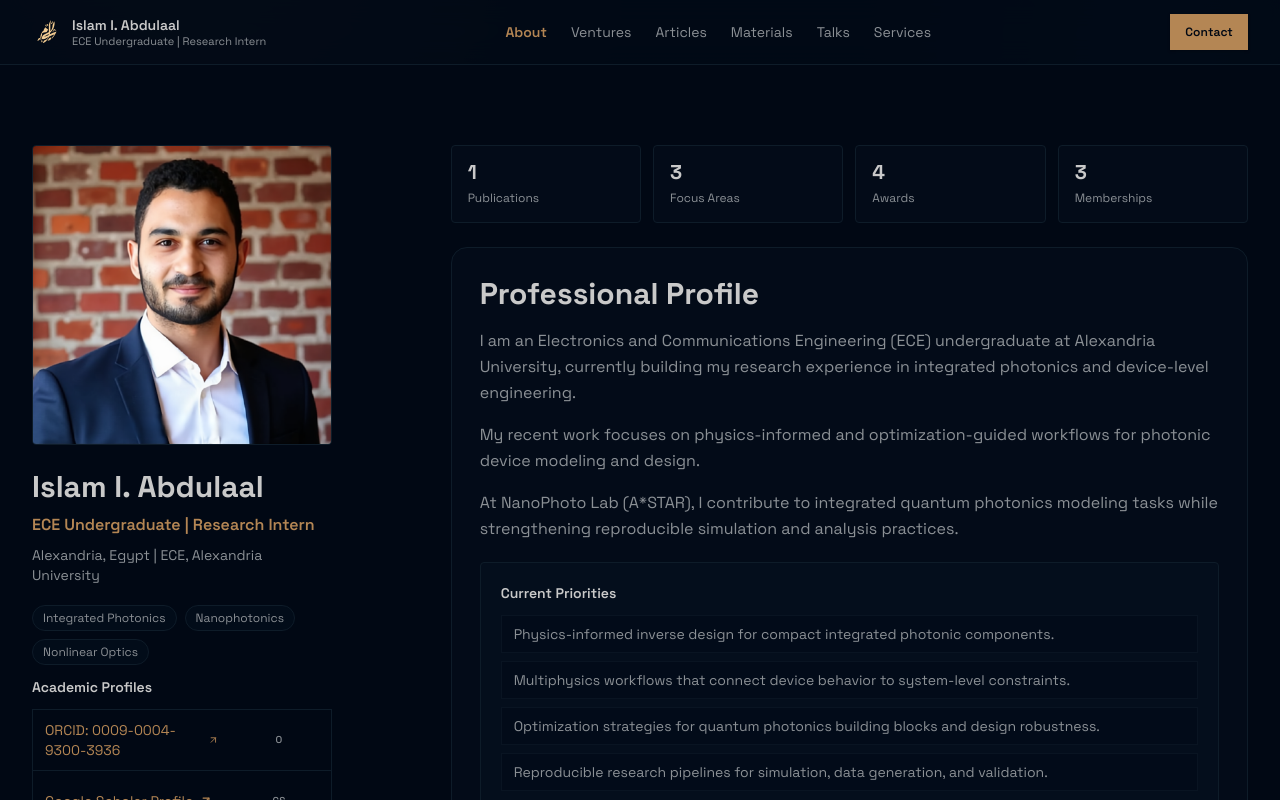
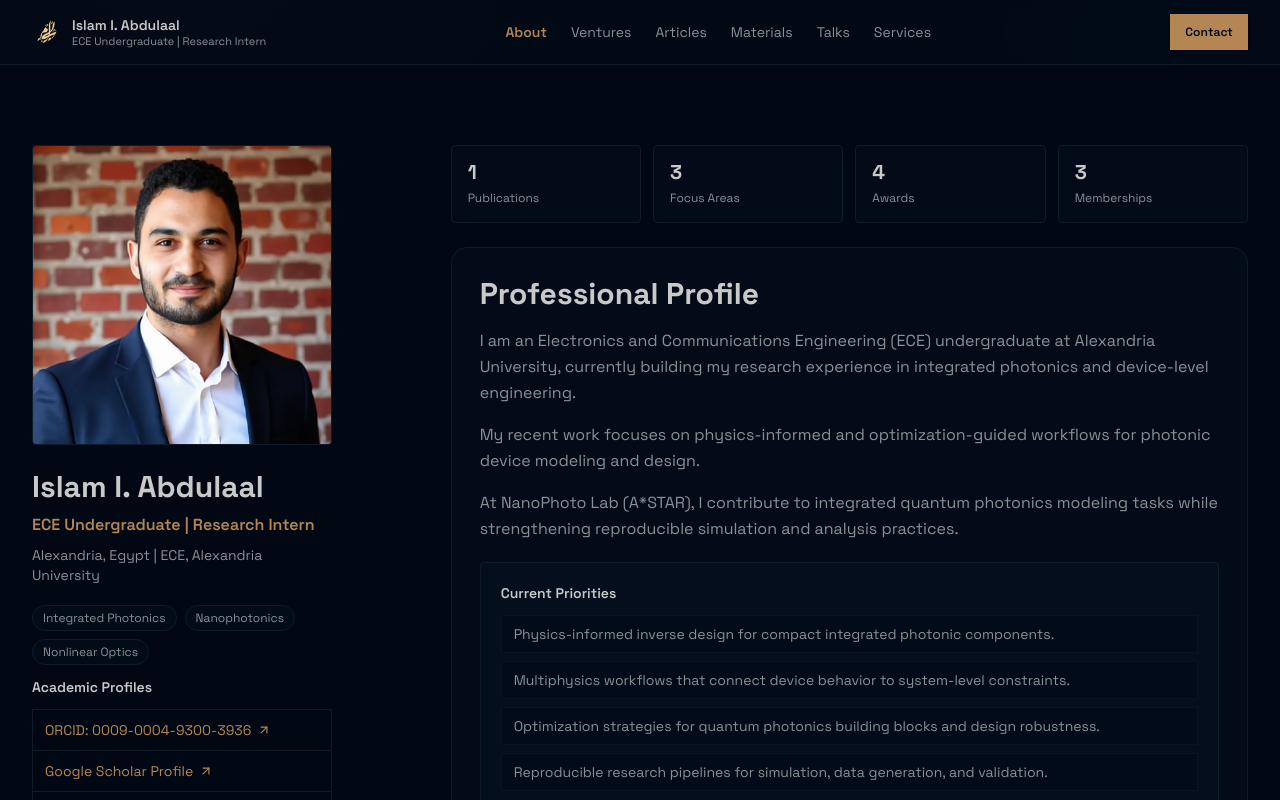
Before and after one commit to iabdul-aal/iabdul-aal.github.io, a Next.js app: page /about in a window 1280 px wide. Shown: the top 800 px of the page. Built offline with nearby package versions, Linux system fonts and the light colour scheme.

Commit message:
Remove profile logos from about academic links

```diff
--- a/app/about/page.tsx
+++ b/app/about/page.tsx
@@ -449,15 +449,10 @@ export default async function AboutPage() {
                         href={profile.href}
                         target="_blank"
                         rel="noopener noreferrer"
-                        className="flex items-center justify-between gap-3 text-accent hover:text-accent/80 transition-colors"
+                        className="inline-flex items-center gap-1.5 text-accent hover:text-accent/80 transition-colors"
                       >
-                        <span className="inline-flex flex-1 items-center gap-1.5 pr-2 break-words">
-                          {profile.label}
-                          <ArrowUpRight className="w-3.5 h-3.5" aria-hidden="true" />
-                        </span>
-                        <span className="shrink-0">
-                          <LogoMark slot={profile.logo} label={profile.logoLabel} size="sm" />
-                        </span>
+                        {profile.label}
+                        <ArrowUpRight className="w-3.5 h-3.5" aria-hidden="true" />
                       </a>
                     </li>
                   ))}
```
